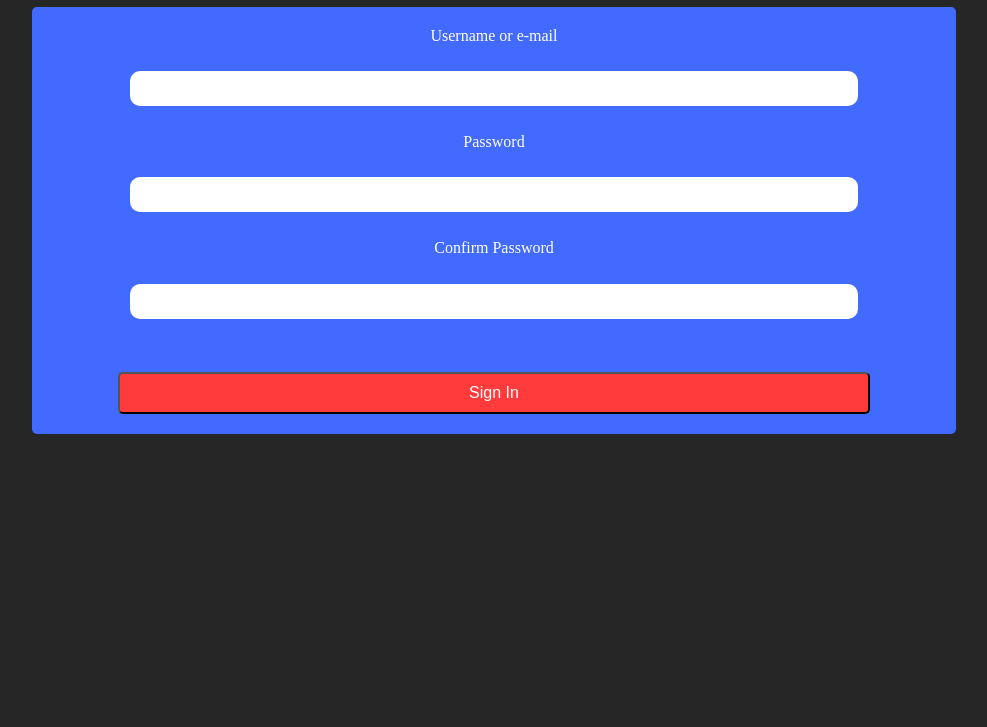
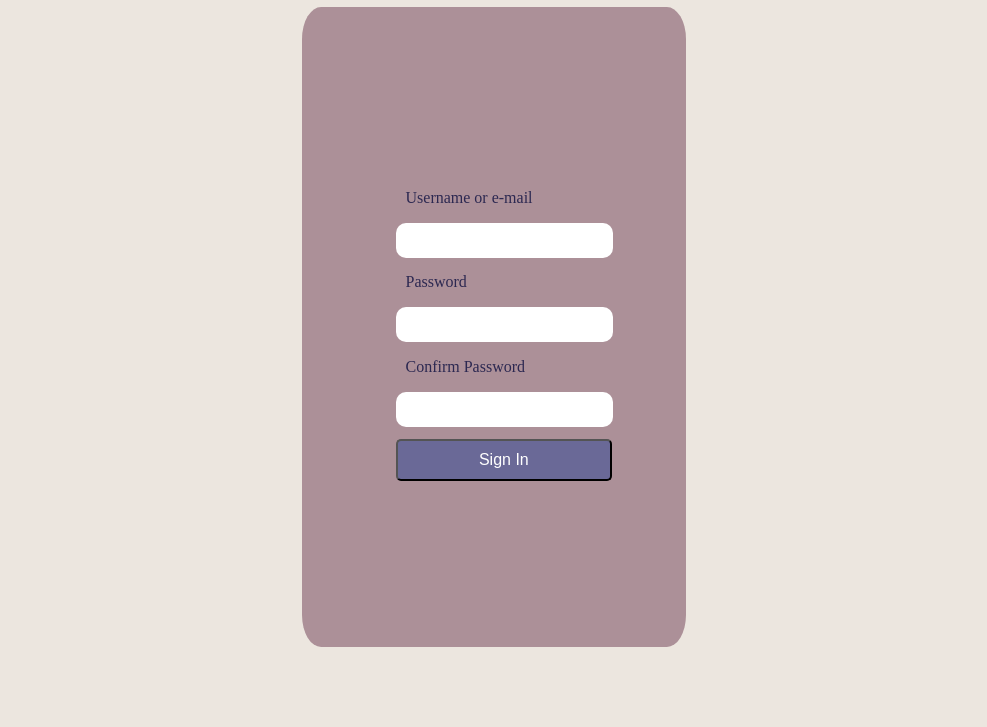
Before and after one commit to Leolucas12/Frontend-Exercises, a plain HTML site: page form_validation/form.html in a window 1280 px wide. Shown: the part 73-800 px from the top of the page, without its empty margins (146-1133 px from the left). Drawn offline with Linux system fonts and the light colour scheme.

Commit message:
Update form.html

```diff
--- a/form_validation/form.html
+++ b/form_validation/form.html
@@ -8,32 +8,39 @@
     <style type="text/css">
 
       body {
-        background-color: #262626;
-        color: white;
-        text-align: center;
+        background-color: #ece6df;
+        color: #2c2851;
+        margin: 0;
+        display: flex;
+        flex-direction: column;
+        align-items: center;
+        justify-content: center;
       }
 
       div {
-        margin: auto;
-        padding: 20px;
-        width: 70%;
-        border-radius: 5px;
-        background-color: #426aff;
+        height: 80vh;
+        width: 30vw;
+        background-color: #ac9098;
+        margin: 0;
+        display: flex;
+        align-items: center;
+        justify-content: center;
+        border-radius: 5%;
       }
 
       button {
-        width: 85%;
+        width: 110%;
         font-size: 100%;
         color: white;
         margin-top: 3%;
         text-align: center;
         padding: 10px;
         border-radius: 5px;
-        background-color: #ff3b3b;
+        background-color: #6a6997;
       }
 
-      input {
-        width: 80%;
+      input, label {
+        width: 100%;
         margin: auto;
         margin-top: 3%;
         margin-bottom: 3%;
@@ -73,7 +80,7 @@
         <label>Confirm Password</label>
         <input id="pass2" type="password"required>
 
-        <label class="error" id="errors"></label>
+        <p class="error" id="errors"></p>
 
         <button type="submit">Sign In</button>
 
```
